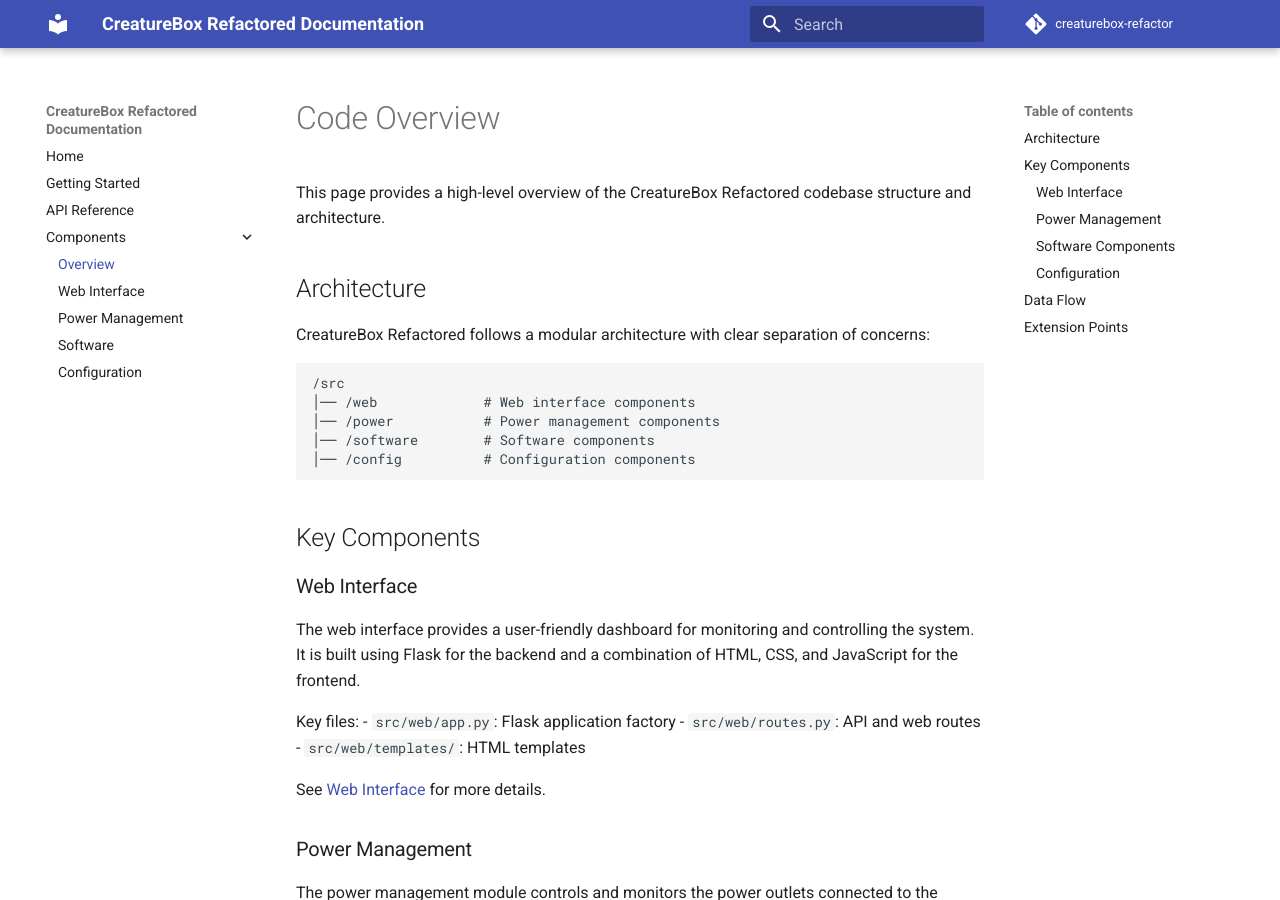
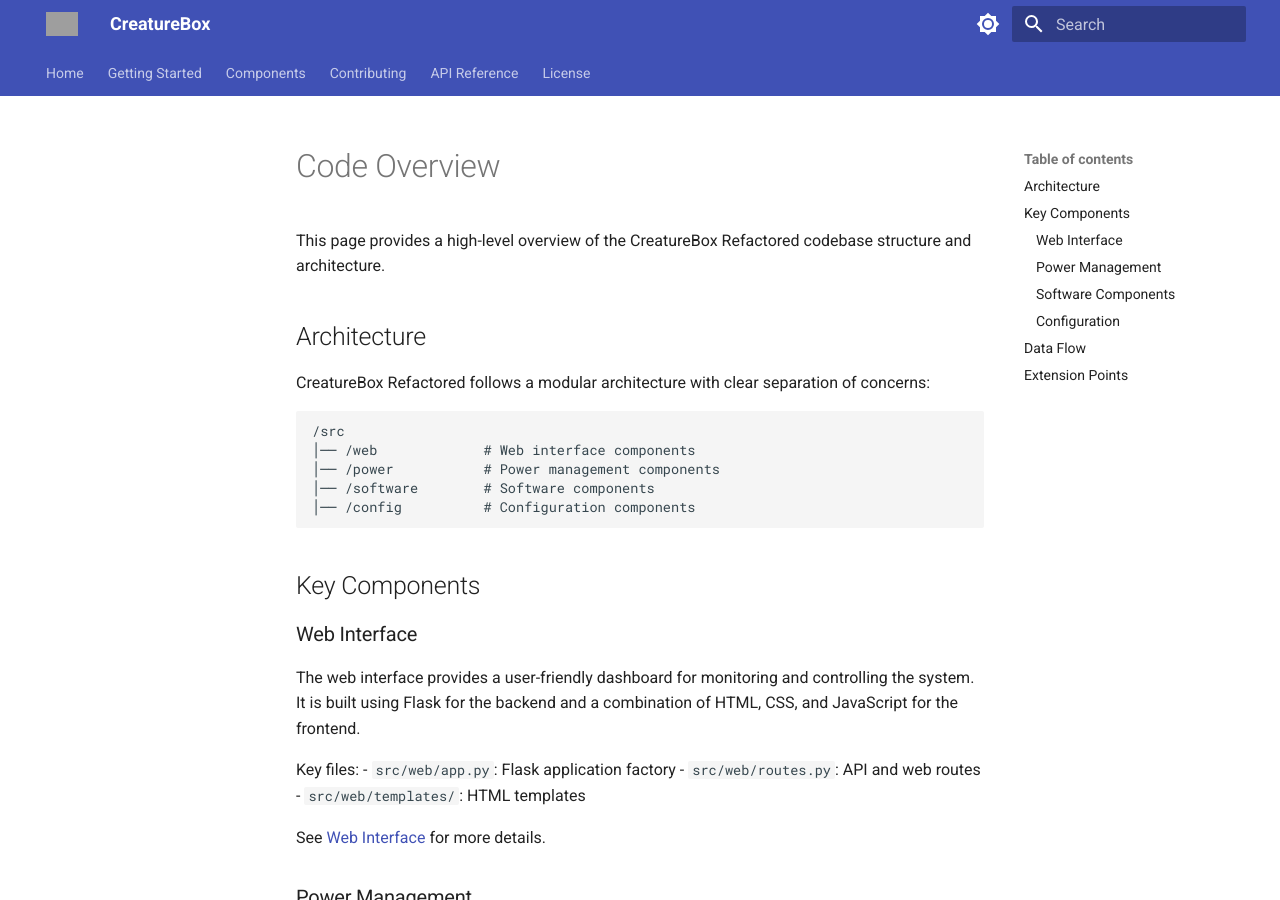
Before and after one commit to zane-lazare/creaturebox-refactor, an MkDocs documentation site: the page built from docs/code-overview.md, in a window 1280 px wide and 900 px high. Built offline with MkDocs 1.6.1 and Material for MkDocs 9.7.7, drawn with Linux system fonts in a browser that asks for light colours; comment, search, counter and statistics services are not loaded; the version menu is left out; grey boxes are pictures that could not be loaded.

Commit message:
Add MkDocs configuration for documentation

```diff
--- a/mkdocs.yml
+++ b/mkdocs.yml
@@ -1,23 +1,70 @@
-site_name: CreatureBox Refactored Documentation
-theme: material
-nav:
-  - Home: index.md
-  - Getting Started: getting-started.md
-  - API Reference: api.md
-  - Components:
-      - Overview: code-overview.md
-      - Web Interface: components/web.md
-      - Power Management: components/power.md
-      - Software: components/software.md
-      - Configuration: components/config.md
-repo_url: https://github.com/zane-lazare/creaturebox-refactor
-repo_name: creaturebox-refactor
-edit_uri: "edit/main/docs/"
+site_name: CreatureBox
+site_description: Advanced Creature Habitat Management Platform
+site_author: Zane Lazare
+site_url: https://zane-lazare.github.io/creaturebox-refactor/
+
+theme:
+  name: material
+  palette:
+    # Palette toggle for light mode
+    - scheme: default
+      toggle:
+        icon: material/brightness-7
+        name: Switch to dark mode
+
+    # Palette toggle for dark mode
+    - scheme: slate
+      toggle:
+        icon: material/brightness-4
+        name: Switch to light mode
+
+  features:
+    - navigation.tabs
+    - navigation.sections
+    - navigation.expand
+    - navigation.path
+    - toc.follow
+    - navigation.top
+    - search.suggest
+    - search.highlight
+
+  logo: assets/creaturebox-logo.png
+  favicon: assets/favicon.png
+
 plugins:
   - search
+  - social
+
+extra:
+  version:
+    provider: mike
+  analytics:
+    provider: google
+    property: G-XXXXXXXXXX  # Replace with your actual Google Analytics ID
+
 markdown_extensions:
   - pymdownx.highlight
   - pymdownx.superfences
+  - pymdownx.tabbed
   - admonition
-  - toc:
-      permalink: true
+  - pymdownx.details
+  - attr_list
+  - md_in_html
+
+nav:
+  - Home: index.md
+  - Getting Started:
+    - Installation: installation.md
+    - Configuration: configuration.md
+  - Components:
+    - Web Interface: components/web-interface.md
+    - Power Management: components/power-management.md
+    - Data Analysis: components/data-analysis.md
+  - Contributing:
+    - Guidelines: contributing.md
+    - Code of Conduct: code-of-conduct.md
+  - API Reference: api-reference.md
+  - License: license.md
+
+extra_css:
+  - stylesheets/extra.css
```
